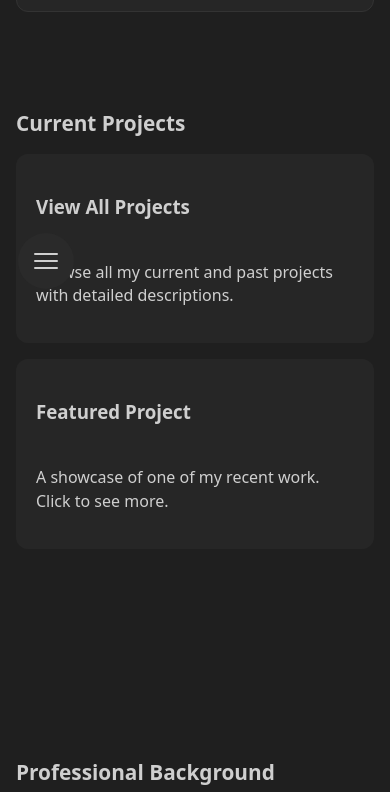
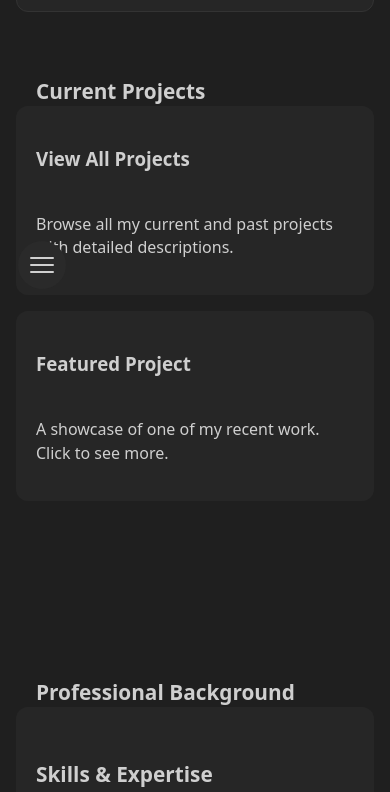
Before and after one commit to veenetul/veenetul.github.io, a website built with Vite: page index.html in a window 390 px wide. Shown: the part 537-1329 px from the top of the page. Built offline with nearby package versions, Linux system fonts and the light colour scheme.

Commit message:
scalingfix

```diff
--- a/index.html
+++ b/index.html
@@ -1,6 +1,10 @@
 <!doctype html>
 <html lang="en">
 <head>
+  <meta charset="utf-8" />
+  <meta name="viewport" content="width=device-width,initial-scale=1" />
+  <title>VNlab Portfolio — Home</title>
+
   <link rel="stylesheet" href="/src/styles/base.css" />
   <link rel="stylesheet" href="/src/styles/layout.css" />
   <link rel="stylesheet" href="/src/styles/components.css" />
@@ -10,8 +14,6 @@
 </head>
 
 <body class="overlay-right">
-
-  <main class="page">
 
     <!-- Hero Section -->
     <header class="hero">
@@ -26,6 +28,7 @@
     <section class="video-cv" aria-label="Video introduction">
       <div class="video-container">
         <h2>About Me — Video Introduction</h2>
+        <!-- YouTube Embed Example -->
         <iframe
           width="100%"
           height="400"
@@ -35,12 +38,13 @@
           allow="accelerometer; autoplay; clipboard-write; encrypted-media; gyroscope; picture-in-picture"
           allowfullscreen>
         </iframe>
+        <!-- Alternative: For Kaltura, replace the iframe src with your Kaltura embed code -->
       </div>
     </section>
 
     <!-- Current Projects Quick View -->
     <section class="shortcuts" aria-label="Featured projects">
-      <h2>Current Projects</h2>
+      <h2 style="grid-column: 1 / -1; margin: 0; padding: 0 var(--gap);">Current Projects</h2>
 
       <a href="/src/pages/projects.html" class="shortcut-card">
         <div class="shortcut-body">
@@ -55,11 +59,12 @@
           <p>A showcase of one of my recent work. Click to see more.</p>
         </div>
       </a>
+
     </section>
 
-    <!-- Professional Background -->
+    <!-- CV Sections Quick Links -->
     <section class="shortcuts" aria-label="CV sections">
-      <h2>Professional Background</h2>
+      <h2 style="grid-column: 1 / -1; margin: 0; padding: 0 var(--gap);">Professional Background</h2>
 
       <a href="/src/pages/skills.html" class="shortcut-card">
         <div class="shortcut-body">
@@ -81,20 +86,20 @@
           <p>My professional history and past roles.</p>
         </div>
       </a>
+
     </section>
 
-    <!-- Contact Section -->
+    <!-- Contact Quick Link -->
     <section class="shortcuts" aria-label="Contact">
-      <h2>Get in Touch</h2>
 
       <a href="/src/pages/contacts.html" class="shortcut-card">
         <div class="shortcut-body">
+          <h2>Get in Touch</h2>
           <p>Contact information and ways to reach me.</p>
         </div>
       </a>
+
     </section>
-
-  </main>
 
   <!-- Menu Nappi -->
   <button class="fab" id="fab" aria-label="Open menu" aria-expanded="false">
--- a/src/styles/components.css
+++ b/src/styles/components.css
@@ -97,8 +97,8 @@ body {
   bottom: 18px;
   right: 18px;
   left: auto;
-  width: 56px;
-  height: 56px;
+  width: clamp(48px, 12vw, 56px);
+  height: clamp(48px, 12vw, 56px);
   border-radius: 50%;
   background: #2a2a2a;
   color: var(--on);
```
Also changed, not shown: src/js/pages/contact.js (deleted), src/js/pages/contacts.js (added).
